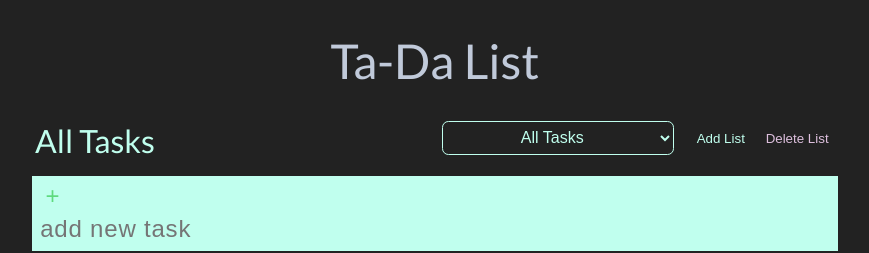
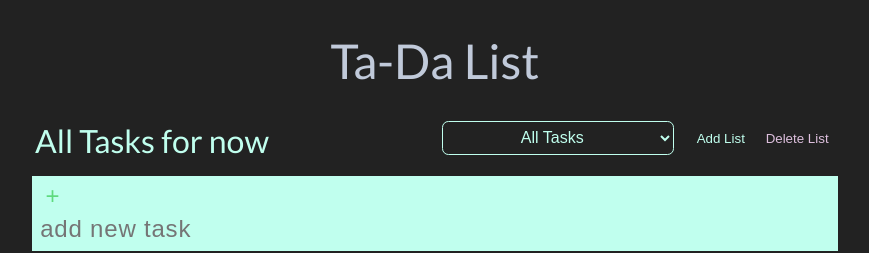
Before and after one commit to davallerr/to-do-list-2, a React (Create React App) app: page / in a window 1280 px wide. Shown: the top 253 px of the page, without its empty margins (205-1074 px from the left). Built offline with nearby package versions, Linux system fonts and the light colour scheme.

Commit message:
small work on input functionality

```diff
--- a/src/App.js
+++ b/src/App.js
@@ -5,17 +5,63 @@ import './App.css';
 class CurrentList extends React.Component {
   render() {
     return (
-      <h2 className="top__list-current">All Tasks</h2>
+      <h2 className="top__list-current">All Tasks for now</h2>
     );
   }
 }
 
-class BtnAddTask extends React.Component {
+class SelectLists extends React.Component {
+  constructor() {
+    super();
+    this.state = {
+      value: 'All Tasks'
+    };
+
+    this._handleChange = this._handleChange.bind(this);
+  }
+
+  _handleChange(event) {
+    this.setState({value: event.target.value});
+    // also needs to change list view
+  }
+
+  _getLists() {
+    const listOptions = [
+      {id: 1, name: 'All Tasks'},
+      {id: 2, name: 'Another example for now'},
+      {id: 3, name: 'Last example'}
+    ];
+
+    return listOptions.map((list) => {
+      return (
+        <option className="top__list-option" key={list.id}>{list.name}</option>
+      );
+    });
+  }
+
+  render() {
+    const lists = this._getLists();
+
+    return (
+      <select className="top__list-select">
+        {lists}
+      </select>
+    );
+  }
+}
+
+class BtnAddList extends React.Component {
   constructor() {
     super();
     this.state = {
 
     };
+
+    this._handleClick = this._handleClick.bind(this);
+  }
+
+  _handleClick(event) {
+
   }
 
   render() {
@@ -25,7 +71,7 @@ class BtnAddTask extends React.Component {
   }
 }
 
-class BtnDeleteTask extends React.Component {
+class BtnDeleteList extends React.Component {
   constructor() {
     super();
     this.state = {
@@ -33,28 +79,13 @@ class BtnDeleteTask extends React.Component {
     };
   }
 
-  render() {
-    return (
-      <button className="top__list-delete--btn">Delete List</button>
-    );
-  }
-}
+  _handleClick() {
 
-class SelectLists extends React.Component {
-  constructor() {
-    super();
-    this.state = {
-
-    };
   }
 
   render() {
     return (
-      <select className="top__list-select">
-        <option className="top__list-option">All Tasks</option>
-        <option className="top__list-option">Another example for now</option>
-        <option className="top__list-option">Last example</option>
-      </select>
+      <button className="top__list-delete--btn">Delete List</button>
     );
   }
 }
@@ -67,8 +98,8 @@ class NavBar extends React.Component {
     return (
       <div className="top__navbar">
         <SelectLists />
-        <BtnAddTask />
-        <BtnDeleteTask />
+        <BtnAddList />
+        <BtnDeleteList />
       </div>
     );
   }
@@ -78,22 +109,40 @@ class TaskInput extends React.Component {
   constructor() {
     super();
     this.state = {
+      value: ''
+    };
 
-    };
+    this._handleChange = this._handleChange.bind(this);
+    this._handleSubmit = this._handleSubmit.bind(this);
   }
 
-  _handleAddClick() {
+  _handleChange(event) {
+    this.setState({value: event.target.value});
+  }
 
+  _handleSubmit(event) {
+    console.log('did a submit');
+    console.log(this.state.value);
+    event.preventDefault();
   }
 
   render() {
     return (
-      <div className="add-task">
-        <div className="add-task__field">
-          <button className="add-task--btn"><span>+</span></button>
-          <input className="add-task--input" placeholder="add new task"></input>
-        </div>
-      </div>
+      <form onSubmit={this._handleSubmit}>
+        <button
+          className="add-task--btn"
+          type="submit"
+          onClick={this._handleSubmit}
+          ><span>+</span>
+        </button>
+        <input
+          className="add-task--input"
+          placeholder="add new task"
+          type="text"
+          value={this.state.value}
+          onChange={this._handleChange}
+          onSubmit={this._handleSubmit} />
+      </form>
     );
   }
 }
@@ -140,6 +189,7 @@ class Tasks extends React.Component {
 
   render() {
     const  tasks = this._getTasks();
+
     return (
       <div className="tasks-list">
         {tasks}
@@ -158,7 +208,11 @@ class App extends Component {
             <CurrentList />
             <NavBar />
           </div>
-          <TaskInput />
+          <div className="add-task">
+            <div className="add-task__field">
+              <TaskInput />
+            </div>
+          </div>
         </div>
         <Tasks />
       </div>
```
